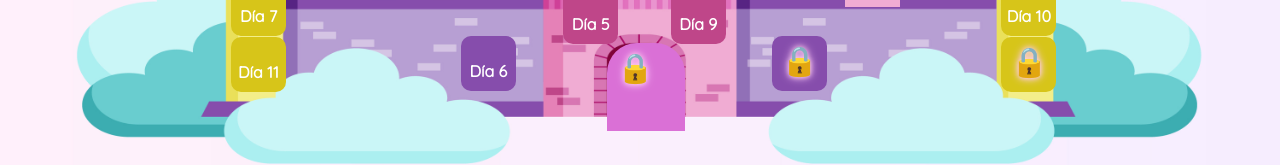
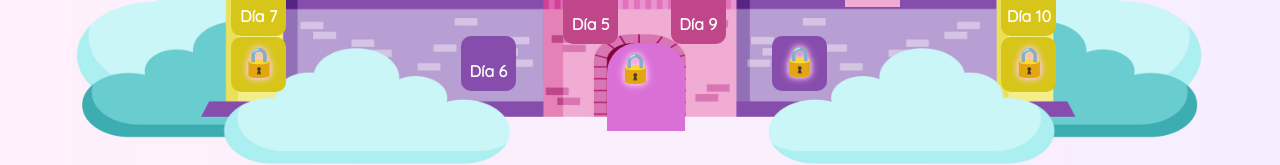
Before and after one commit to YeiferKmac/mialunitacastello, a plain HTML site: page index.html in a window 1280 px wide. Shown: the part 554-719 px from the top of the page. Drawn offline with Linux system fonts and the light colour scheme.

Commit message:
aja se jodio esto sin internet

```diff
--- a/index.html
+++ b/index.html
@@ -638,8 +638,8 @@
         new Date('2025-07-11T21:30:00'), // Día 7
         new Date('2025-07-08T21:30:00'), // Día 8
         new Date('2025-07-10T21:30:00'), // Día 9
-        new Date('2025-07-10T21:30:00'), // Día 10
-        new Date('2025-07-11T20:00:00'), // Día 11
+        new Date('2025-07-10T22:30:00'), // Día 10
+        new Date('2025-07-12T20:00:00'), // Día 11
         new Date('2025-07-12T20:00:00'), // Día 12
         new Date('2025-07-13T20:00:00'), // Día 13
         new Date('2025-07-14T20:00:00'), // Día 14
```
